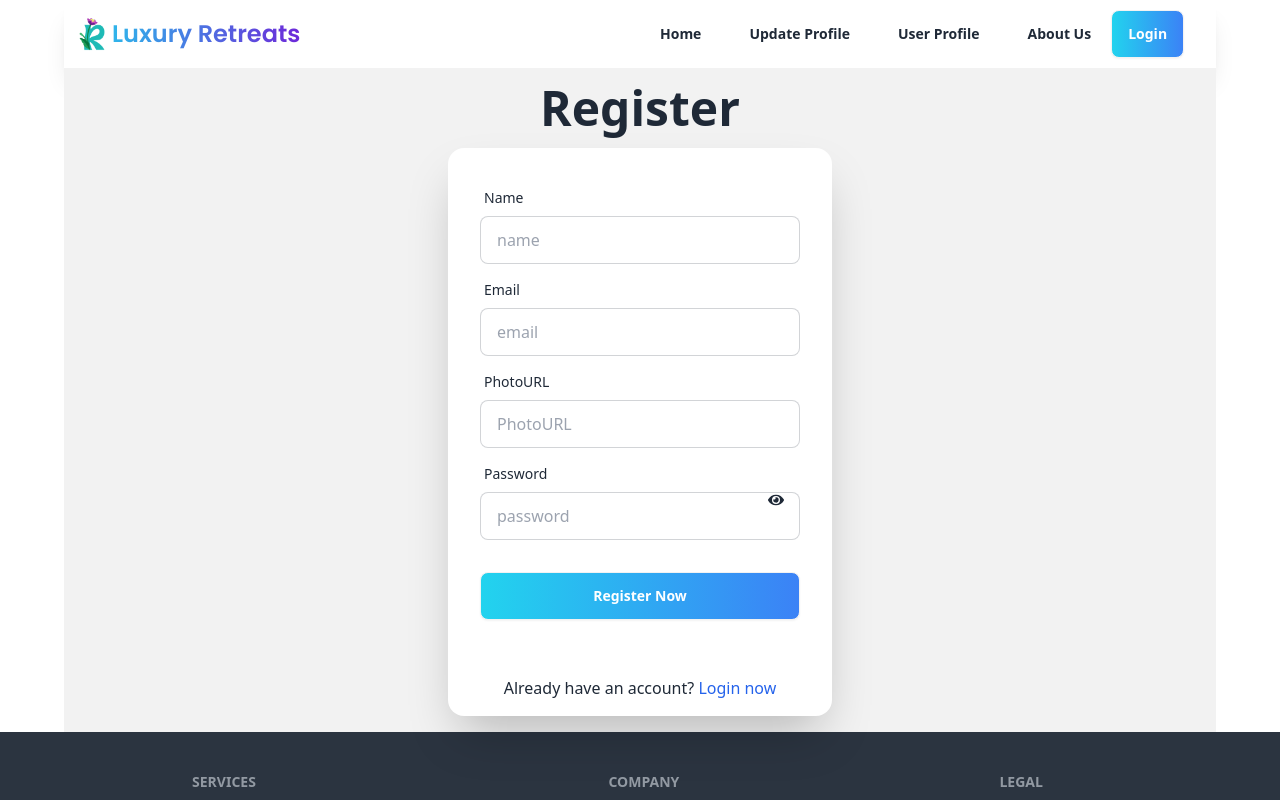
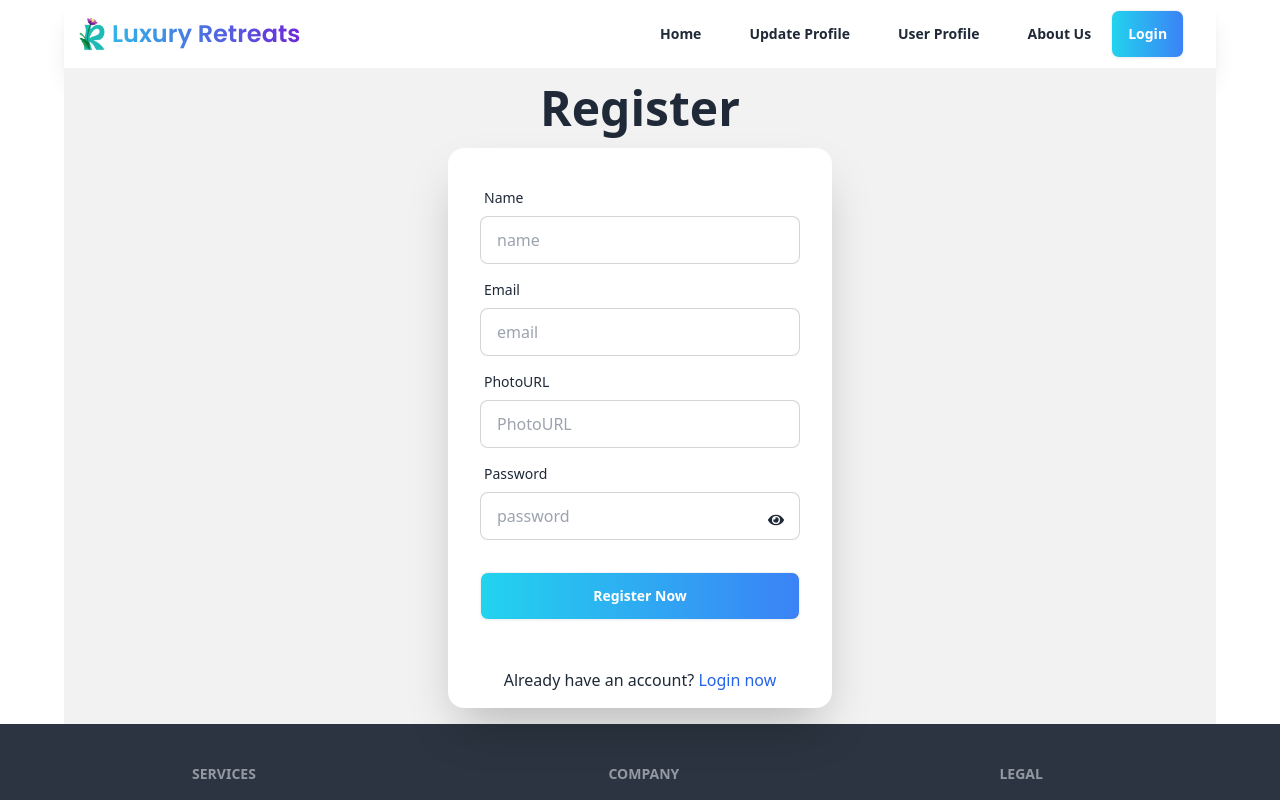
Before and after one commit to Mostaryj/real-estate-project-a9, a React (Vite) app: page /register in a window 1280 px wide. Shown: the top 800 px of the page. Built offline with nearby package versions, Linux system fonts and the light colour scheme; no server answers.

Commit message:
added icons

```diff
--- a/src/pages/Home/Home.jsx
+++ b/src/pages/Home/Home.jsx
@@ -28,8 +28,9 @@ const Home = () => {
       </Helmet>
         <Nav></Nav>
         <Header></Header>
-    <Slider></Slider>
+
       <Banner></Banner>
+      <Slider></Slider>
 
 
 
--- a/src/pages/login/Login.jsx
+++ b/src/pages/login/Login.jsx
@@ -8,12 +8,18 @@ import { FaEyeSlash } from "react-icons/fa";
 import { FaEye } from "react-icons/fa";
 import { useState } from "react";
 
-import { ToastContainer, toast } from "react-toastify";
+import {  toast } from "react-toastify";
 import "react-toastify/dist/ReactToastify.css";
+import { useLocation, useNavigate } from "react-router-dom";
 
 const Login = () => {
   const { signInUser } = useAuth();
   const [show, setShow] = useState(false);
+
+  const navigate = useNavigate();
+  const location = useLocation();
+
+  const from = location?.state || "/";
 
   const {
     register,
@@ -26,6 +32,8 @@ const Login = () => {
     signInUser(email, password)
       .then((result) => {
         toast.success("Login successful", result);
+        navigate(from);
+
       })
       .catch((error) => {
         toast.error(
@@ -93,7 +101,7 @@ const Login = () => {
                 </button>
               </div>
 
-              <ToastContainer />
+              {/* <ToastContainer /> */}
             </form>
           </div>
           <Social></Social>
--- a/src/pages/register/Register.jsx
+++ b/src/pages/register/Register.jsx
@@ -9,7 +9,7 @@ import { FaEyeSlash } from "react-icons/fa";
 import { FaEye } from "react-icons/fa";
 import { useState } from "react";
 
-import { ToastContainer, toast } from "react-toastify";
+import { toast } from "react-toastify";
 import "react-toastify/dist/ReactToastify.css";
 
 const Register = () => {
@@ -32,8 +32,9 @@ const Register = () => {
     createUser(email, password)
     .then((result) => {
       console.log(result);
+
+      toast.success("Registration successfully");
       navigate(from);
-      toast.success("Registration successfully");
 
     })
     .catch(error => {
@@ -101,14 +102,14 @@ const Register = () => {
 
               </div>
               <div className="form-control ">
-                <label className="label">
-                  <span className="label-text relative">Password</span>
+                <label className="label ">
+                  <span className="label-text ">Password</span>
                 </label>
                 <input
                   type={show ? "text" : "password"}
                   name="password"
                   placeholder="password"
-                  className="input input-bordered"
+                  className="input input-bordered  relative"
                   {...register("password", {
                     required: true,
                     minLength: 6,
@@ -118,7 +119,7 @@ const Register = () => {
                 />
                 <span
                   onClick={() => setShow(!show)}
-                  className="absolute bottom-52 right-12"
+                  className="absolute ml-72 mt-14"
                 >
                   {show ? <FaEyeSlash /> : <FaEye />}
                 </span>
@@ -137,7 +138,6 @@ const Register = () => {
                   Register Now
                 </button>
               </div>
-              <ToastContainer />
             </form>
 
             <p className="text-center  p-4">
--- a/src/pages/social/Social.jsx
+++ b/src/pages/social/Social.jsx
@@ -15,10 +15,9 @@ const Social = () => {
   const handleSocial = (socialProvider) => {
     socialProvider()
     .then((result) => {
-      console.log(result);
        if (result) {
-      const id =  toast.success( "login successful!");
-        console.log(id)
+     toast.success( "login successful!");
+
         navigate(from);
        }
     });
```
